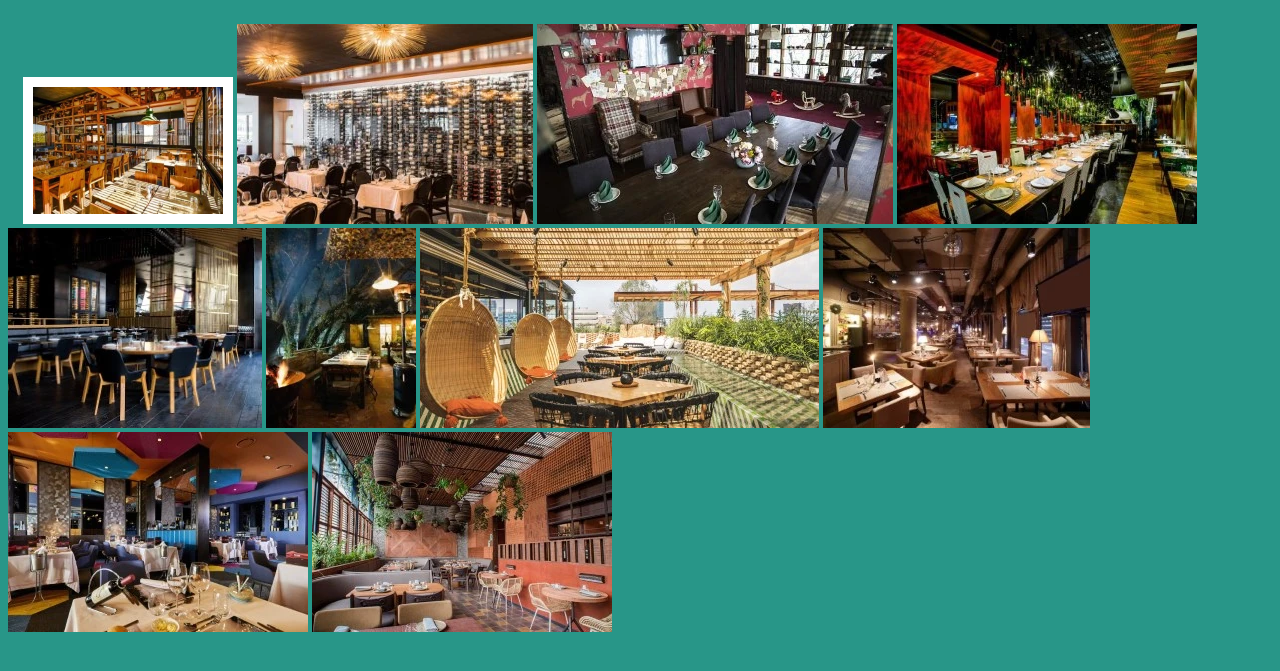
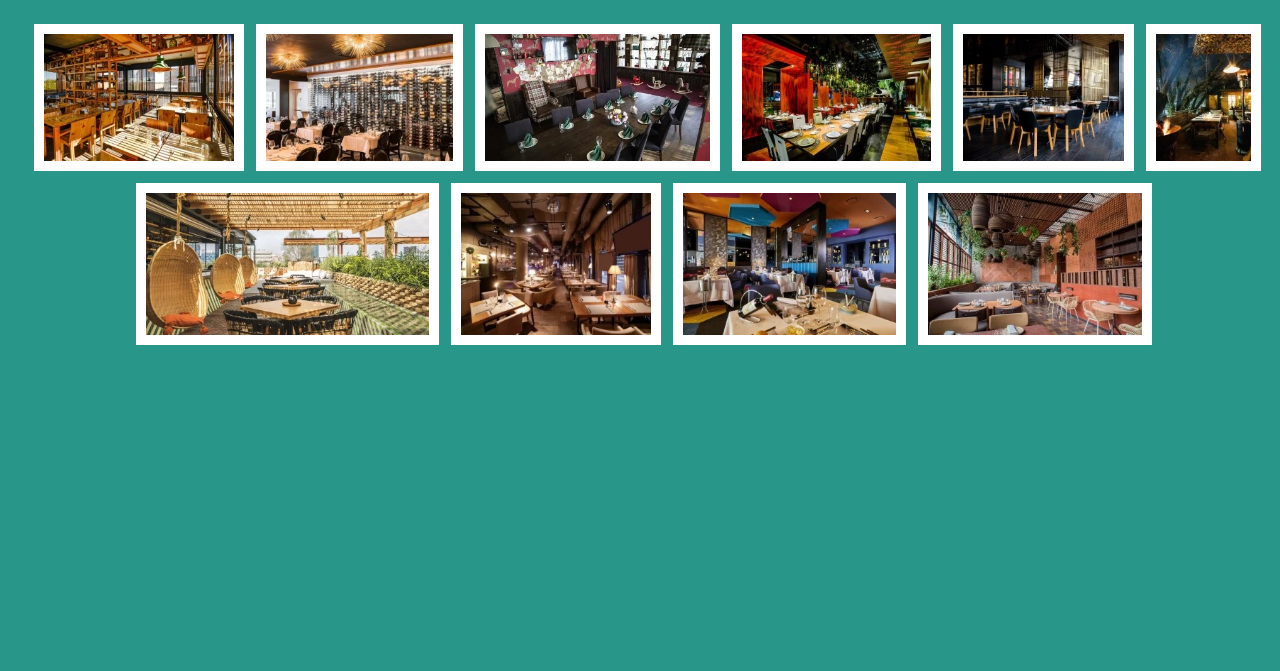
Before and after one commit to ianfranfn/desafio.03-ejercicio.2, a website built with Vite: page index.html in a window 1280 px wide. Shown: the part 75-746 px from the top of the page. Built offline with nearby package versions, Linux system fonts and the light colour scheme.

Commit message:
Se añaden datos al README sobre el ejercicio, asi como clases a las imágenes y el formato de cada una

```diff
--- a/style.css
+++ b/style.css
@@ -7,6 +7,7 @@ h1 {
 
 body {
    background-color: rgb(40, 150, 136);
+   text-align: center;
 }
 
 .img-barcelona{
@@ -17,37 +18,68 @@ body {
 }
 
 .img-BSAS{
-
+    width:14.8%;
+    height: auto;
+    border: 10px solid white;
+    margin-left: 8px;
 }
 
 .img-madrid{
-
+    width:17.8%;
+    height: auto;
+    border: 10px solid white;
+    margin-left: 8px;
 }
 
 .img-miami{
-
+    width:15%;
+    height: auto;
+    border: 10px solid white;
+    margin-left: 8px;
 }
 
 .img-paris{
-
+    width:12.7%;
+    height: auto;
+    border: 10px solid white;
+    margin-left: 8px;
 }
 
 .img-pipa{
-
+    width:7.55%;
+    height: auto;
+    border: 10px solid white;
+    margin-left: 8px;
 }
 
 .img-rdj{
-
+    margin-top: 8px;
+    width:22.4%;
+    height: auto;
+    border: 10px solid white;
+    margin-left: 8px;
 }
 
 .img-roma{
-
+    margin-top: 8px;
+    width:15%;
+    height: auto;
+    border: 10px solid white;
+    margin-left: 8px;
 }
 
 .img-rosario{
-
+    margin-top: 8px;
+    width:16.9%;
+    height: auto;
+    border: 10px solid white;
+    margin-left: 8px;
 }
 
 .img-tokio{
-
+    margin-top: 8px;
+    width:16.9%;
+    height: auto;
+    border: 10px solid white;
+    margin-left: 8px;
 }
```
Also changed, not shown: README.md (added).
